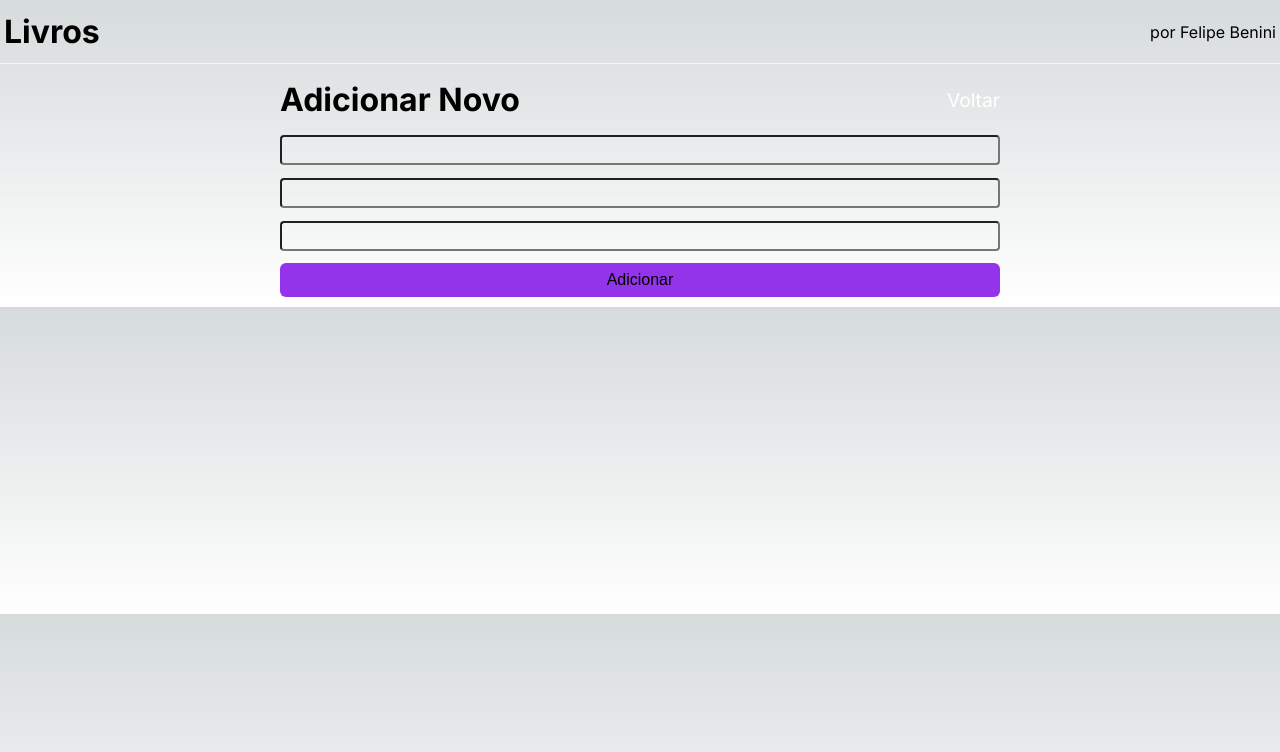
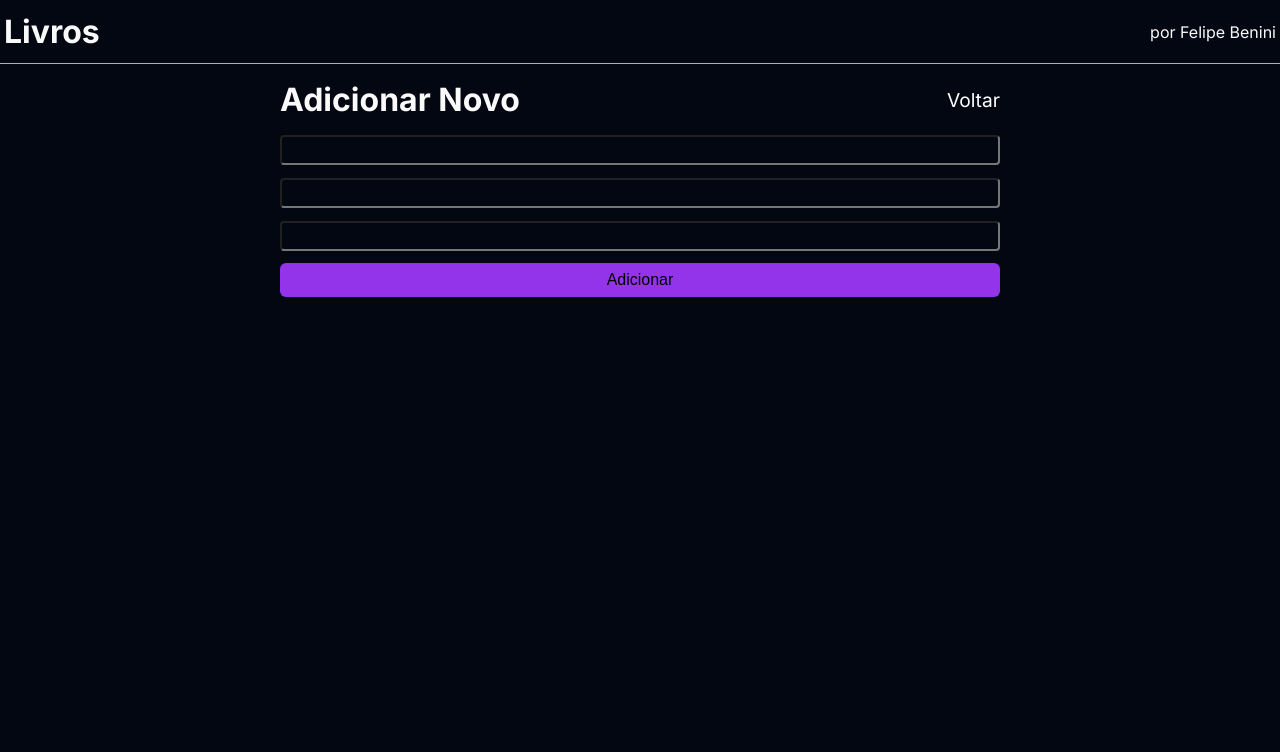
Before and after one commit to FelBenini/ibm-front, a Next.js app: page /novo in a window 1280 px wide. Shown: the top 752 px of the page. Built offline with nearby package versions, Linux system fonts and the light colour scheme.

Commit message:
Update globals.css

```diff
--- a/app/globals.css
+++ b/app/globals.css
@@ -86,13 +86,8 @@
 }
 
 body {
-  color: rgb(var(--foreground-rgb));
-  background: linear-gradient(
-      to bottom,
-      transparent,
-      rgb(var(--background-end-rgb))
-    )
-    rgb(var(--background-start-rgb));
+  color: #fafafa;
+  background-color: #030712;
 }
 
 a {
```
